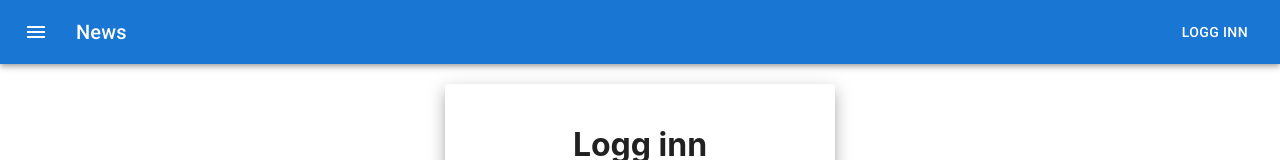
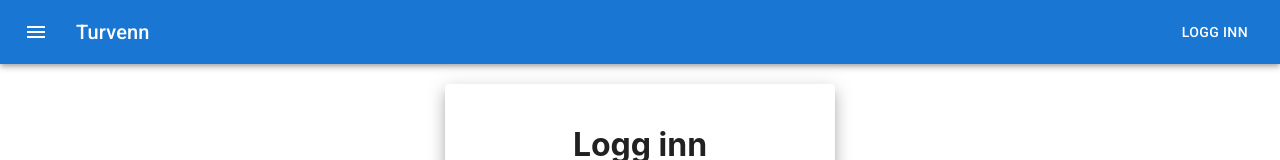
Before and after one commit to eriksalv/turvenn-tdt4140, a React (Create React App) app in the folder frontend/: page / in a window 1280 px wide. Shown: the top 160 px of the page. Built offline with nearby package versions, Linux system fonts and the light colour scheme.

Commit message:
feat(#15): fikset header tekst

```diff
--- a/frontend/src/components/Header.jsx
+++ b/frontend/src/components/Header.jsx
@@ -42,7 +42,7 @@ function Header() {
             <MenuIcon />
           </IconButton>
           <Typography variant="h6" component="div" sx={{ flexGrow: 1 }}>
-            News
+            {user ? `Hei ${user.firstName}!` : 'Turvenn'}
           </Typography>
           {user ? (
             <Button color="inherit" onClick={onLogout}>
```
